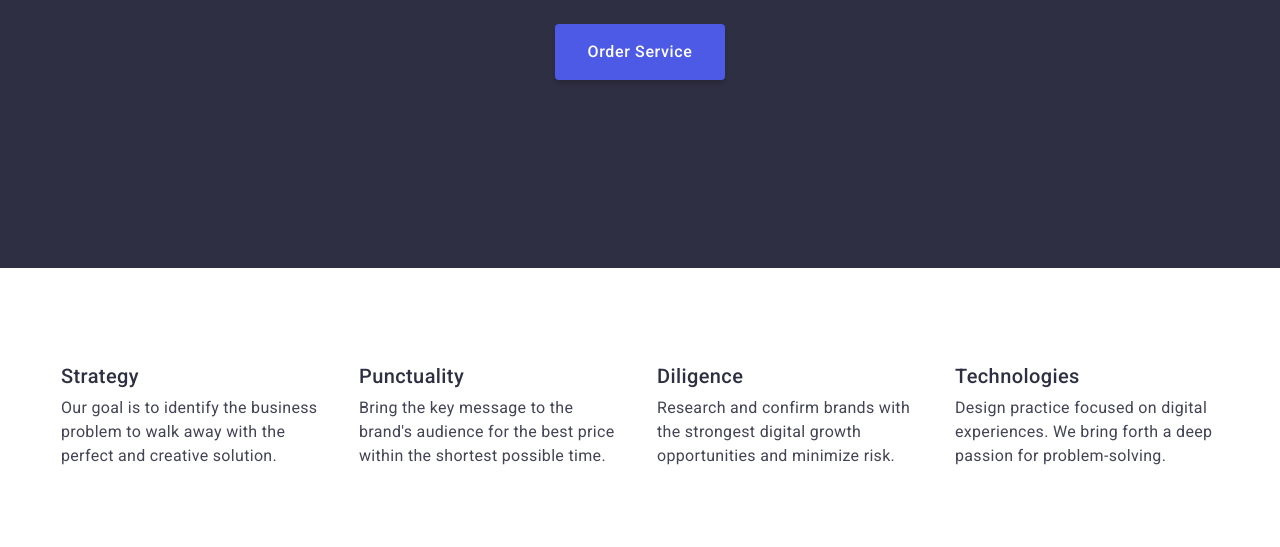
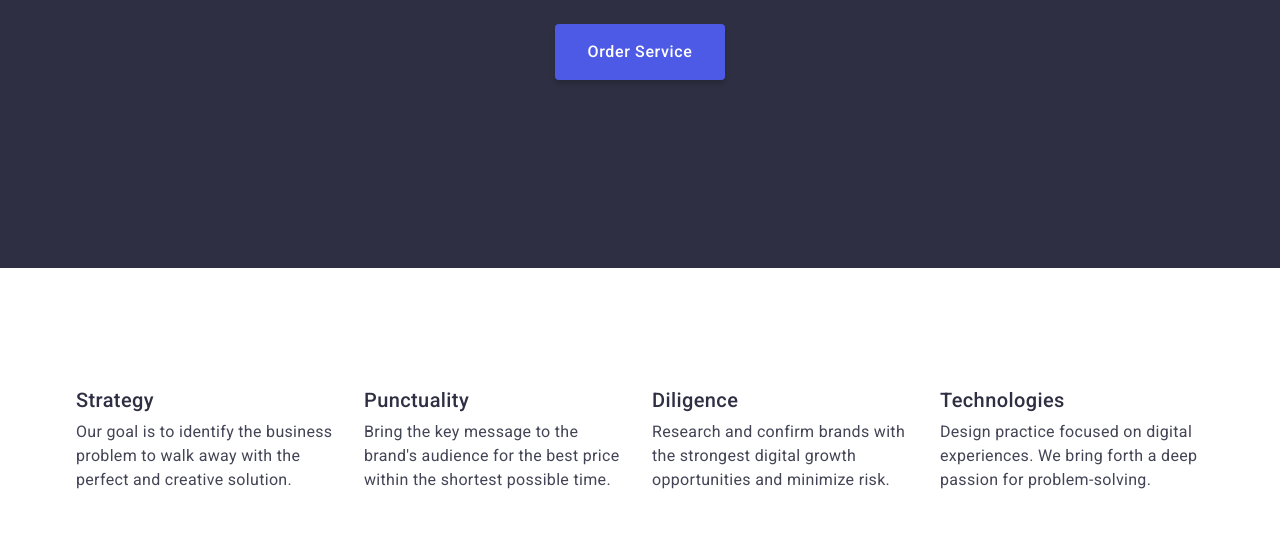
Before and after one commit to Aleksweb3dev/goit-markup-hw-06, a plain HTML site: page index.html in a window 1280 px wide. Shown: the part 405-952 px from the top of the page. Drawn offline with nearby package versions, Linux system fonts and the light colour scheme.

Commit message:
fixed code

```diff
--- a/css/styles.css
+++ b/css/styles.css
@@ -198,21 +198,23 @@ p {
   cursor: pointer;
 }
 
+.section-container {
+  padding: 120px 0;
+}
+
 .feature-item {
-  width: 264px;
+  width: calc((100% - 72px) / 4);
 }
 
 .item-text {
-  padding-bottom: 8px;
+  margin-bottom: 8px;
 }
 
 .features-container {
-  padding: 96px 0 120px;
 }
 
 .features-list {
   display: flex;
-  justify-content: space-between;
   gap: 24px;
 }
 
@@ -225,7 +227,7 @@ p {
   padding: 0;
 
   white-space: nowrap;
-  clip-path: inset(100%);
+  clip-path: none;
   clip: rect(0 0 0 0);
   overflow: hidden;
 
```
